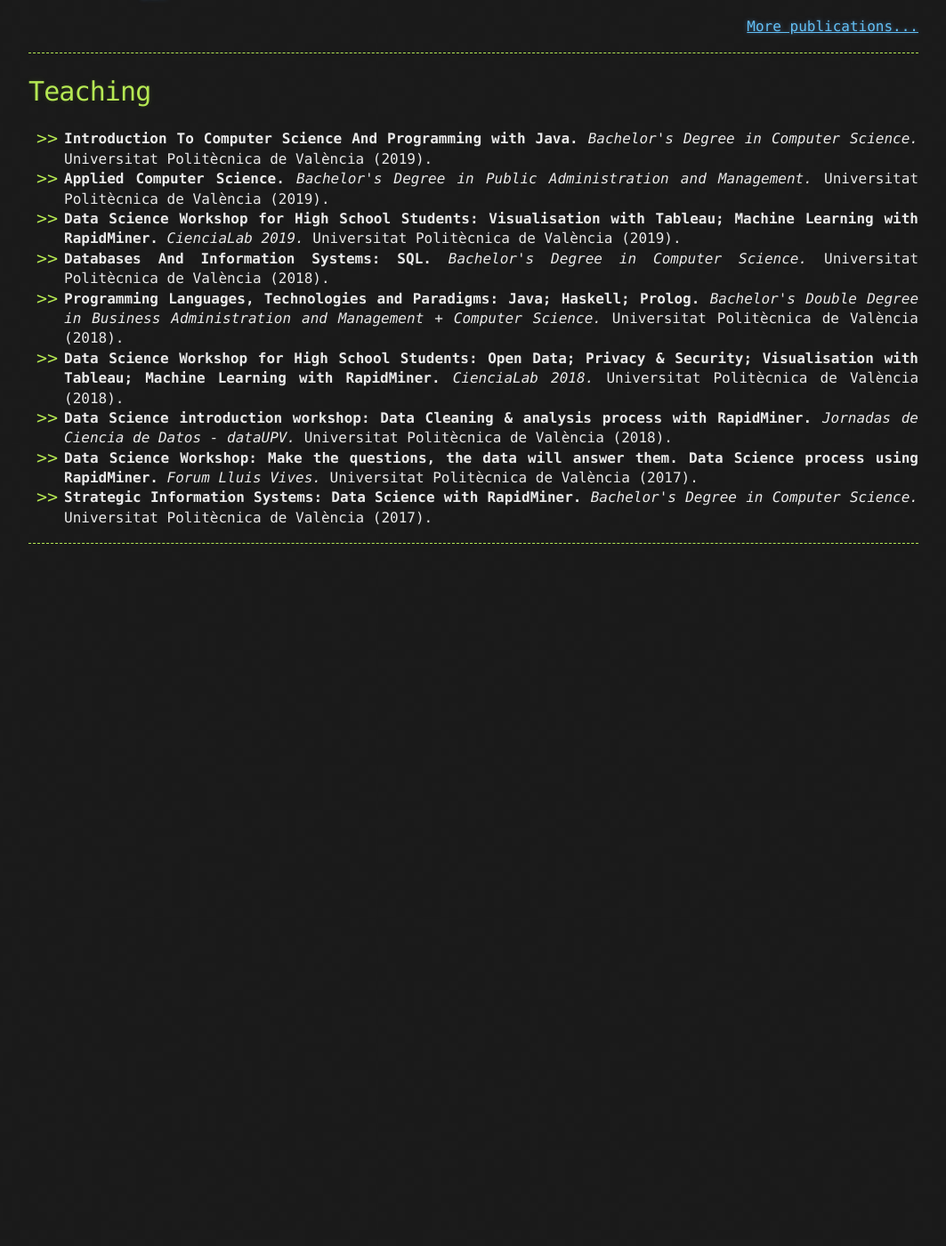
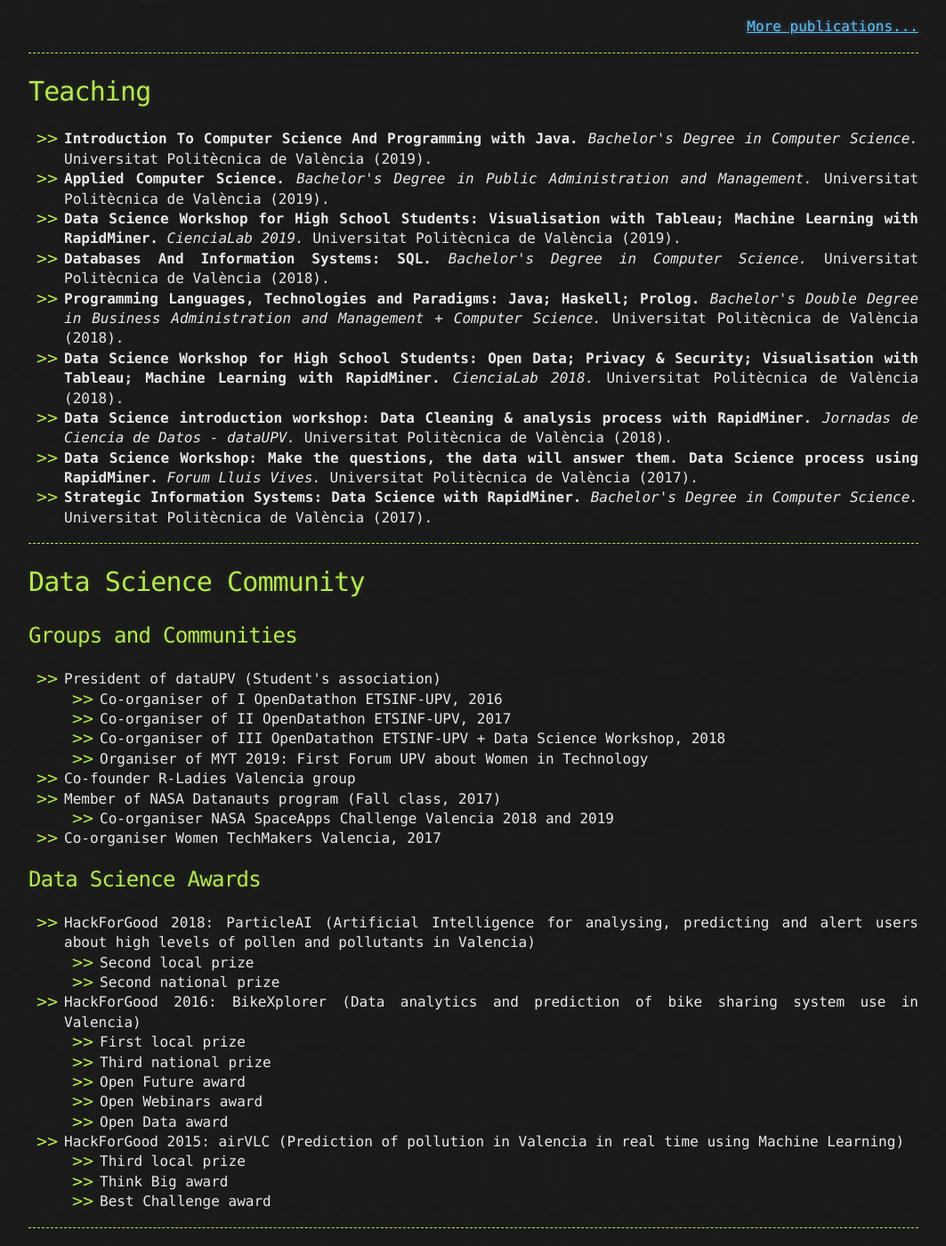
Before and after one commit to liconoc/liconoc.github.io, a Jekyll site: the page built from index.md, in a window 1280 px wide and 1400 px high, scrolled down 1629 px. Shown: the whole window at 89% size, without its empty margins (108-1171 px from the left). Built offline with Jekyll 4.4.1, drawn with Linux system fonts in a browser that asks for light colours; before the commit the page ends 2260 px from its top, so only the background shows below that.

Commit message:
Update liconoc.html

```diff
--- a/_layouts/liconoc.html
+++ b/_layouts/liconoc.html
@@ -133,7 +133,7 @@
 
 			<section id="teaching" class="dashed_bottom">
 
-				<h1>Teaching</h1>
+			<h1>Teaching</h1>
 
 				<ul>
 
@@ -159,6 +159,56 @@
 
 			</section>
 
+			<section id="community" class="dashed_bottom">
+
+				<h1>Data Science Community</h1>
+
+				<h2> Groups and Communities </h2>
+
+					<ul>
+						<li>President of dataUPV (Student's association)
+							<ul>
+								<li>Co-organiser of I OpenDatathon ETSINF-UPV, 2016</li>
+								<li>Co-organiser of II OpenDatathon ETSINF-UPV, 2017</li>
+								<li>Co-organiser of III OpenDatathon ETSINF-UPV + Data Science Workshop, 2018</li>
+								<li>Organiser of MYT 2019: First Forum UPV about Women in Technology</li>
+							</ul>
+						</li>
+						<li> Co-founder R-Ladies Valencia group </li>
+						<li> Member of NASA Datanauts program (Fall class, 2017)
+							<ul>
+								<li>Co-organiser NASA SpaceApps Challenge Valencia 2018 and 2019</li>
+							</ul>
+						</li>
+						<li> Co-organiser Women TechMakers Valencia, 2017 </li>
+					</ul>
+
+				<h2> Data Science Awards </h2>
+
+					<ul>
+						<li> HackForGood 2018: ParticleAI (Artificial Intelligence for analysing, predicting and alert users about high levels of pollen and pollutants in Valencia)
+							<ul>
+								<li>Second local prize</li>
+								<li>Second national prize</li>
+							</ul>
+						</li>
+						<li> HackForGood 2016: BikeXplorer (Data analytics and prediction of bike sharing system use in Valencia)
+							<ul>
+								<li>First local prize</li>
+								<li>Third national prize</li>
+								<li>Open Future award</li>
+								<li>Open Webinars award</li>
+								<li>Open Data award</li>
+							</ul>
+						</li>
+						<li> HackForGood 2015: airVLC (Prediction of pollution in Valencia in real time using Machine Learning)
+							<ul>
+								<li>Third local prize</li>
+								<li>Think Big award</li>
+								<li>Best Challenge award</li>
+							</ul>
+						</li>
+					</ul>
       </section>
     </div>
 
```
